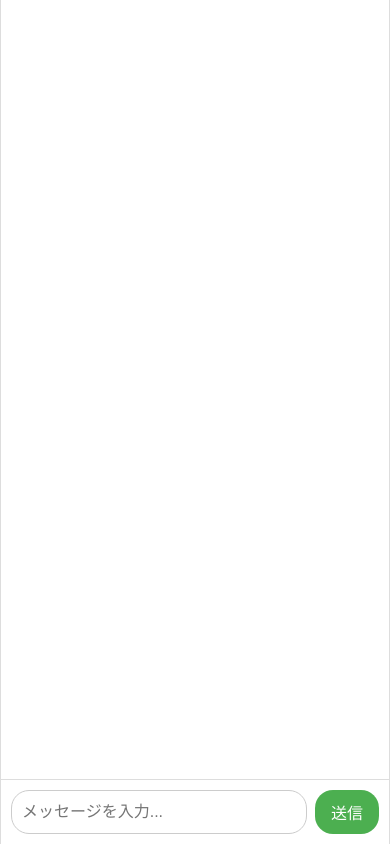
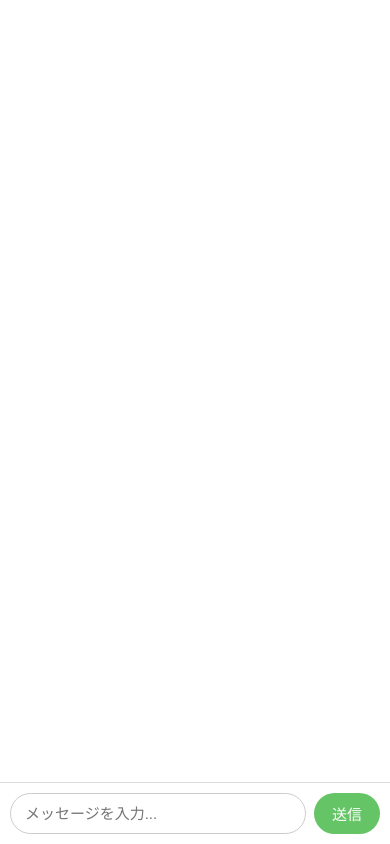
Before and after one commit to jayhi2024/webchatbot, a website: page index.html in a window 390 px wide. Drawn offline with Linux system fonts and the light colour scheme.

Commit message:
Update style.css

```diff
--- a/public/style.css
+++ b/public/style.css
@@ -1,57 +1,62 @@
-/* ベーススタイル */
-body {
+/* リセット */
+* {
+  box-sizing: border-box;
   margin: 0;
   padding: 0;
-  font-family: "Helvetica Neue", Helvetica, Arial, sans-serif;
+}
+
+body {
+  font-family: "Helvetica Neue", sans-serif;
   background-color: #f5f5f5;
   display: flex;
   justify-content: center;
+  align-items: center;
+  height: 100vh;
 }
 
+/* チャット全体の囲み */
 .chat-container {
+  display: flex;
+  flex-direction: column;
+  justify-content: space-between;
   width: 100%;
   max-width: 480px;
   height: 100vh;
+  border: 1px solid #ddd;
+  background-color: #fff;
+}
+
+/* チャット表示部分 */
+.chat-box {
+  flex: 1;
+  overflow-y: auto;
+  padding: 16px;
   display: flex;
   flex-direction: column;
-  background-color: #fff;
-  border-left: 1px solid #ddd;
-  border-right: 1px solid #ddd;
+  gap: 12px;
 }
 
-/* チャットボックス */
-.chat-box {
-  flex: 1;
-  padding: 12px;
-  overflow-y: auto;
-  display: flex;
-  flex-direction: column;
-  gap: 8px;
-}
-
-/* 吹き出し共通 */
-.bubble {
+/* メッセージのスタイル */
+.message {
   max-width: 80%;
-  padding: 8px 12px;
+  padding: 10px 14px;
   border-radius: 18px;
   font-size: 15px;
   line-height: 1.4;
+  word-break: break-word;
   position: relative;
-  word-break: break-word;
 }
 
-/* 自分のメッセージ */
-.bubble.user {
+.message.user {
   align-self: flex-end;
-  background-color: #dcf8c6;
-  border-bottom-right-radius: 2px;
+  background-color: #d4f8c4;
+  border-bottom-right-radius: 4px;
 }
 
-/* 相手のメッセージ */
-.bubble.bot {
+.message.bot {
   align-self: flex-start;
   background-color: #f0f0f0;
-  border-bottom-left-radius: 2px;
+  border-bottom-left-radius: 4px;
 }
 
 /* 入力エリア */
@@ -62,46 +67,42 @@ body {
   background-color: #fff;
 }
 
-.input-area input[type="text"] {
+.input-area input {
   flex: 1;
-  padding: 10px;
+  padding: 10px 14px;
   border: 1px solid #ccc;
-  border-radius: 18px;
+  border-radius: 25px;
+  font-size: 15px;
   outline: none;
-  font-size: 16px;
 }
 
 .input-area button {
+  background-color: #65c466;
+  color: white;
+  border: none;
+  padding: 10px 18px;
   margin-left: 8px;
-  padding: 10px 16px;
-  background-color: #4caf50;
-  color: #fff;
-  border: none;
-  border-radius: 18px;
-  font-size: 16px;
+  border-radius: 25px;
+  font-size: 15px;
   cursor: pointer;
 }
 
-/* タイムスタンプ（必要であれば） */
-.timestamp {
-  font-size: 11px;
-  color: #999;
-  margin-top: 2px;
-  text-align: right;
+.input-area button:hover {
+  background-color: #57b257;
 }
 
-/* スクロールバー非表示（モバイル向け） */
+/* スクロールバーを少し細く */
 .chat-box::-webkit-scrollbar {
-  display: none;
+  width: 6px;
 }
-.chat-box {
-  -ms-overflow-style: none;
-  scrollbar-width: none;
+.chat-box::-webkit-scrollbar-thumb {
+  background: #ccc;
+  border-radius: 3px;
 }
 
-/* レスポンシブ */
-@media (max-width: 480px) {
+/* スマホ対応 */
+@media screen and (max-width: 480px) {
   .chat-container {
-    height: 100dvh;
+    border: none;
   }
 }
```
